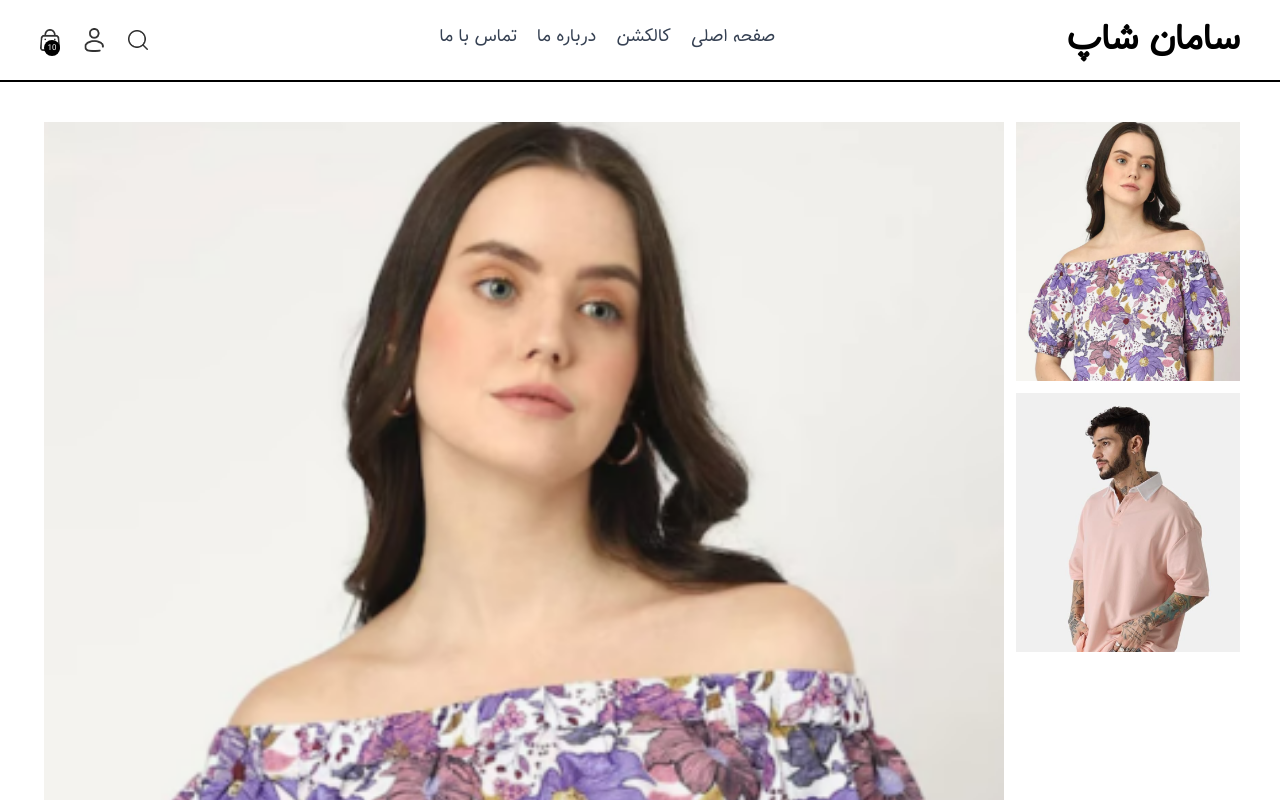
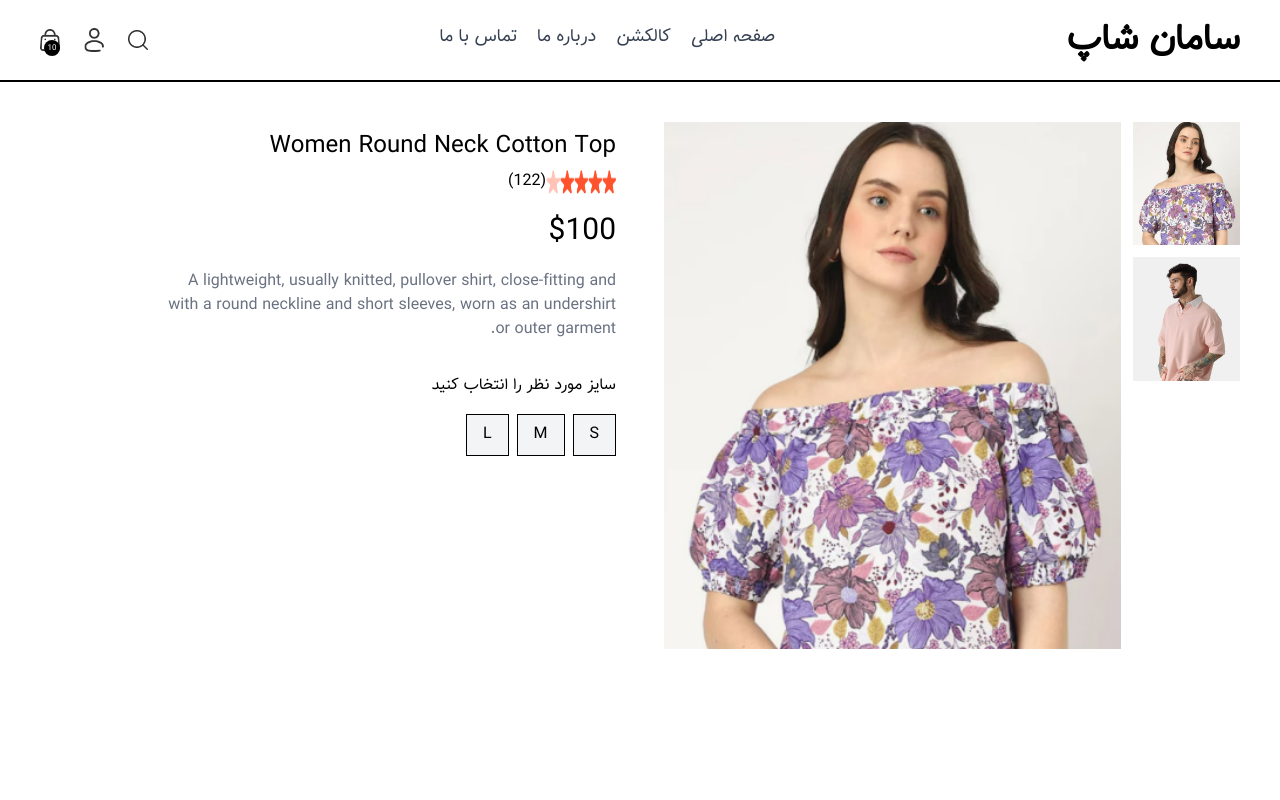
Before and after one commit to sani1426/next-project, a Next.js app: page /product/aaaaa in a window 1280 px wide. Shown: the top 800 px of the page. Built offline with nearby package versions, Linux system fonts and the light colour scheme.

Commit message:
update 2 files and create 1 file

```diff
--- a/app/(main)/product/[id]/page.jsx
+++ b/app/(main)/product/[id]/page.jsx
@@ -1,5 +1,7 @@
-import { products } from '../../../../assets/assets'
+import Image from 'next/image'
+import { assets, products } from '../../../../assets/assets'
 import ShowImage from '../../../../components/UI/ShowImage'
+import ShowSize from '../../../../components/UI/ShowSize'
 
 const productPage = async ({ params }) => {
   const { id } = await params
@@ -15,6 +17,20 @@ const productPage = async ({ params }) => {
         <div className='flex-1 flex flex-col-reverse gap-3 sm:flex-row '>
           <ShowImage image={productData.image} />
         </div>
+        <div className='flex-1'>
+                <h1 className='font-medium text-2xl mt-2'>{productData.name}</h1>
+                <div className='flex items-centergap-1 mt-2'>
+                        <Image src={assets.star_icon} alt='' className='w-3.5' />
+                        <Image  src={assets.star_icon} alt='' className='w-3.5' />
+                        <Image  src={assets.star_icon} alt='' className='w-3.5' />
+                        <Image  src={assets.star_icon} alt='' className='w-3.5' />
+                        <Image  src={assets.star_dull_icon} alt='' className='w-3.5' />
+                        <p className='pl-2'>(122)</p>
+                </div>
+                        <p className='mt-5 text-3xl font-medium'>${productData.price}</p>
+                        <p className='mt-5 text-gray-500 md:w-4/5'>{productData.description}</p>
+                    <ShowSize sizes={productData.sizes} />
+        </div>
       </div>
     </div>
   )
--- a/app/globals.css
+++ b/app/globals.css
@@ -1,4 +1,10 @@
 @import 'tailwindcss';
+
+
+
+::-webkit-scrollbar{
+  display: none;
+}
 
 .gr:hover .gr-h {
   opacity: 1;
--- /dev/null
+++ b/components/UI/ShowSize.jsx
@@ -0,0 +1,21 @@
+"use client"
+
+import { useState } from "react"
+
+const ShowSize = ({sizes}) => {
+        const [selectedSize , setSelectedSize] =useState('')
+  return (
+        <div className='flex flex-col gap-4 my-8'>
+        <p>سایز مورد نظر را انتخاب کنید</p>
+        <div className='flex gap-2'>
+                {
+                        sizes.map((size,index) => (
+                                <button onClick={()=> setSelectedSize(size)} className={`border py-2 px-4 bg-gray-100 ${selectedSize == size && "border-blue-500"}`} key={index}>{size}</button>
+                        ))
+                }
+        </div>
+</div>
+  )
+}
+
+export default ShowSize
```
